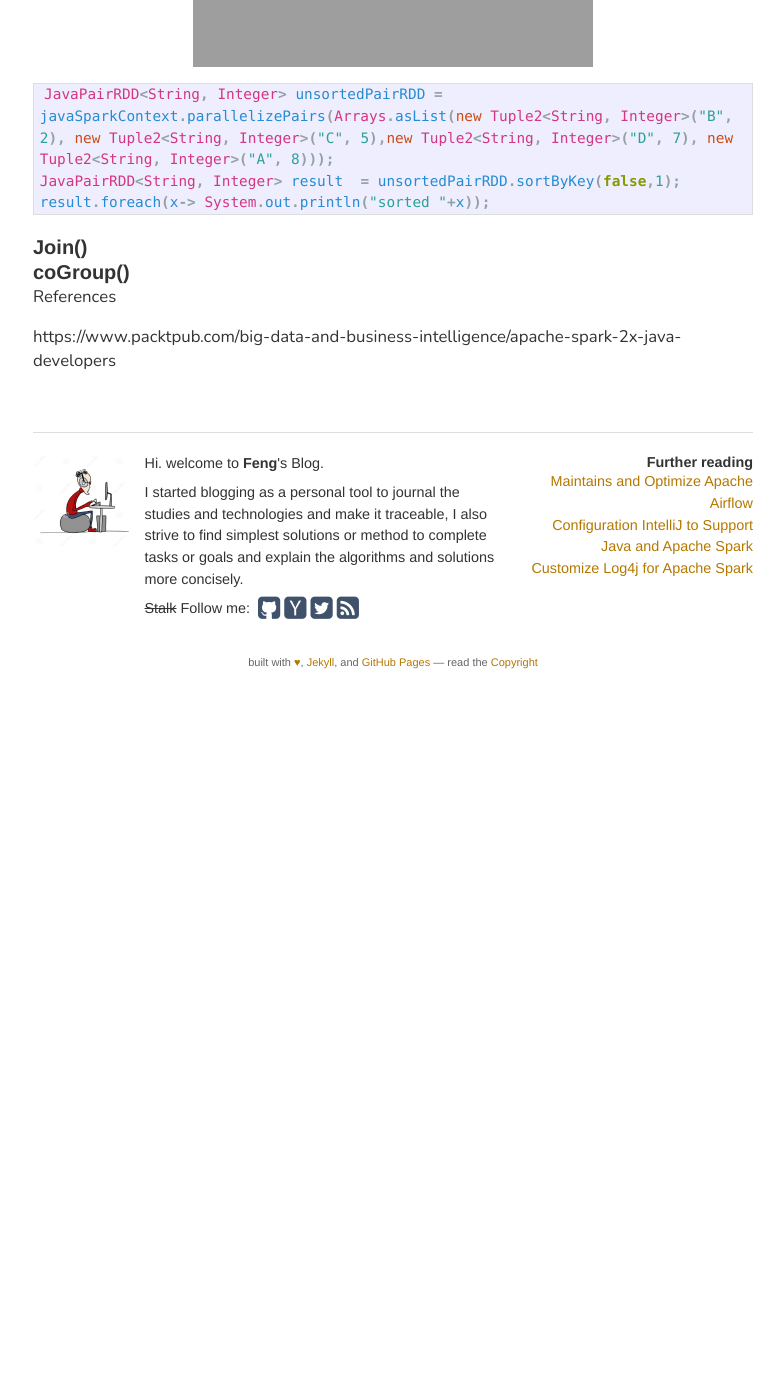
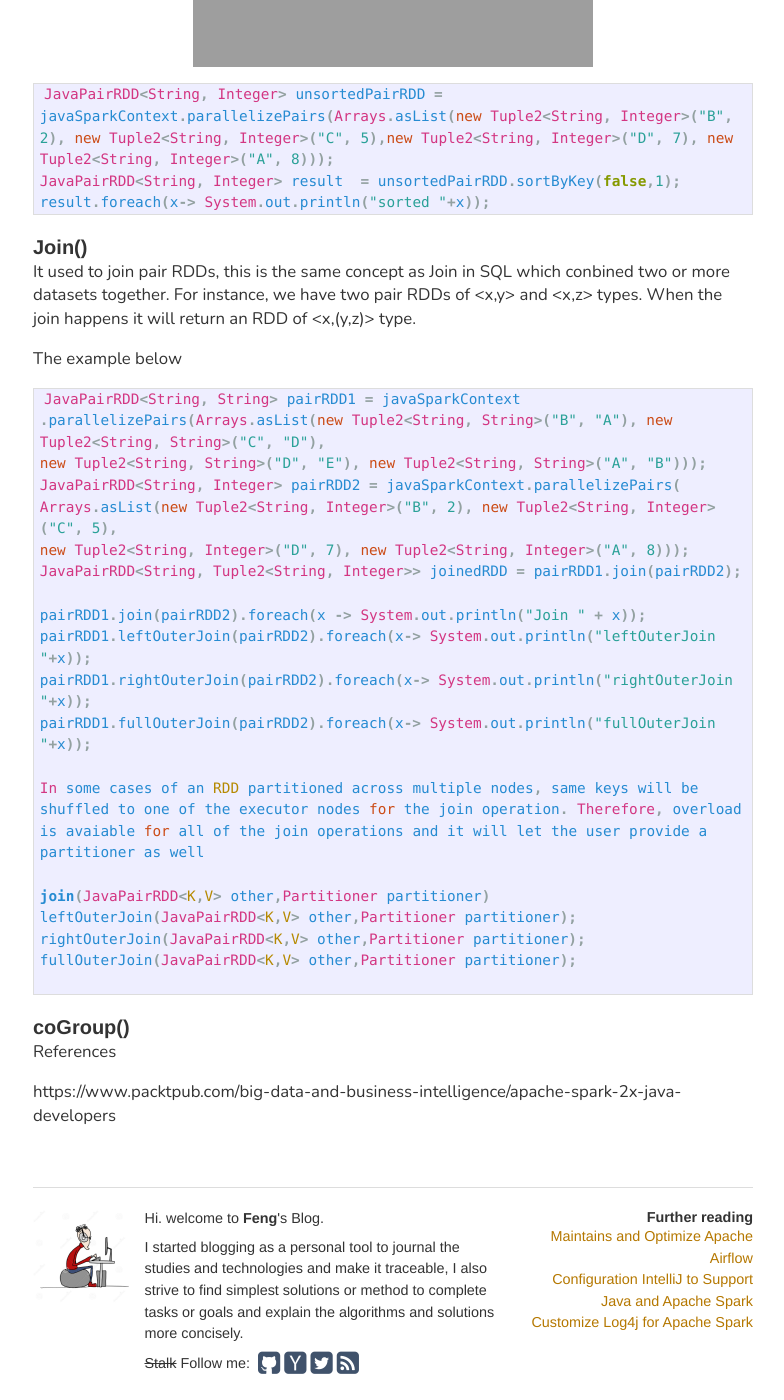
Before and after one commit to SharpLu/Blog, a Jekyll site: the page built from _posts/2016-07-10-java-8-for-apache-spark-examples.md, in a window 1280 px wide and 1400 px high, scrolled down 8723 px. Shown: the whole window, without its empty margins (247-1031 px from the left). Built offline with Jekyll 4.4.1, drawn with Linux system fonts in a browser that asks for light colours; before the commit the page ends 9412 px from its top, so only the background shows below that.

Commit message:
Update 2016-07-10-java-8-for-apache-spark-examples.md

````diff
--- a/_posts/2016-07-10-java-8-for-apache-spark-examples.md
+++ b/_posts/2016-07-10-java-8-for-apache-spark-examples.md
@@ -197,6 +197,33 @@ result.foreach(x-> System.out.println("sorted "+x));
 ```
 ##### Join()
 
+
+It used to join pair RDDs, this is the same concept as Join in SQL which conbined two or more datasets together. For instance, we have two pair RDDs of <x,y> and <x,z> types. When the join happens it will return an RDD of <x,(y,z)>	 type.
+
+The example below
+```java
+JavaPairRDD<String, String> pairRDD1 = javaSparkContext
+.parallelizePairs(Arrays.asList(new Tuple2<String, String>("B", "A"), new Tuple2<String, String>("C", "D"),
+new Tuple2<String, String>("D", "E"), new Tuple2<String, String>("A", "B")));
+JavaPairRDD<String, Integer> pairRDD2 = javaSparkContext.parallelizePairs(
+Arrays.asList(new Tuple2<String, Integer>("B", 2), new Tuple2<String, Integer>("C", 5),
+new Tuple2<String, Integer>("D", 7), new Tuple2<String, Integer>("A", 8)));
+JavaPairRDD<String, Tuple2<String, Integer>> joinedRDD = pairRDD1.join(pairRDD2);
+
+pairRDD1.join(pairRDD2).foreach(x -> System.out.println("Join " + x));
+pairRDD1.leftOuterJoin(pairRDD2).foreach(x-> System.out.println("leftOuterJoin "+x));
+pairRDD1.rightOuterJoin(pairRDD2).foreach(x-> System.out.println("rightOuterJoin "+x));
+pairRDD1.fullOuterJoin(pairRDD2).foreach(x-> System.out.println("fullOuterJoin "+x));
+
+In some cases of an RDD partitioned across multiple nodes, same keys will be shuffled to one of the executor nodes for the join operation. Therefore, overload is avaiable for all of the join operations and it will let the user provide a partitioner as well
+
+join(JavaPairRDD<K,V> other,Partitioner partitioner)
+leftOuterJoin(JavaPairRDD<K,V> other,Partitioner partitioner);
+rightOuterJoin(JavaPairRDD<K,V> other,Partitioner partitioner);
+fullOuterJoin(JavaPairRDD<K,V> other,Partitioner partitioner);
+
+```
+
 ##### coGroup()
 
 
````
